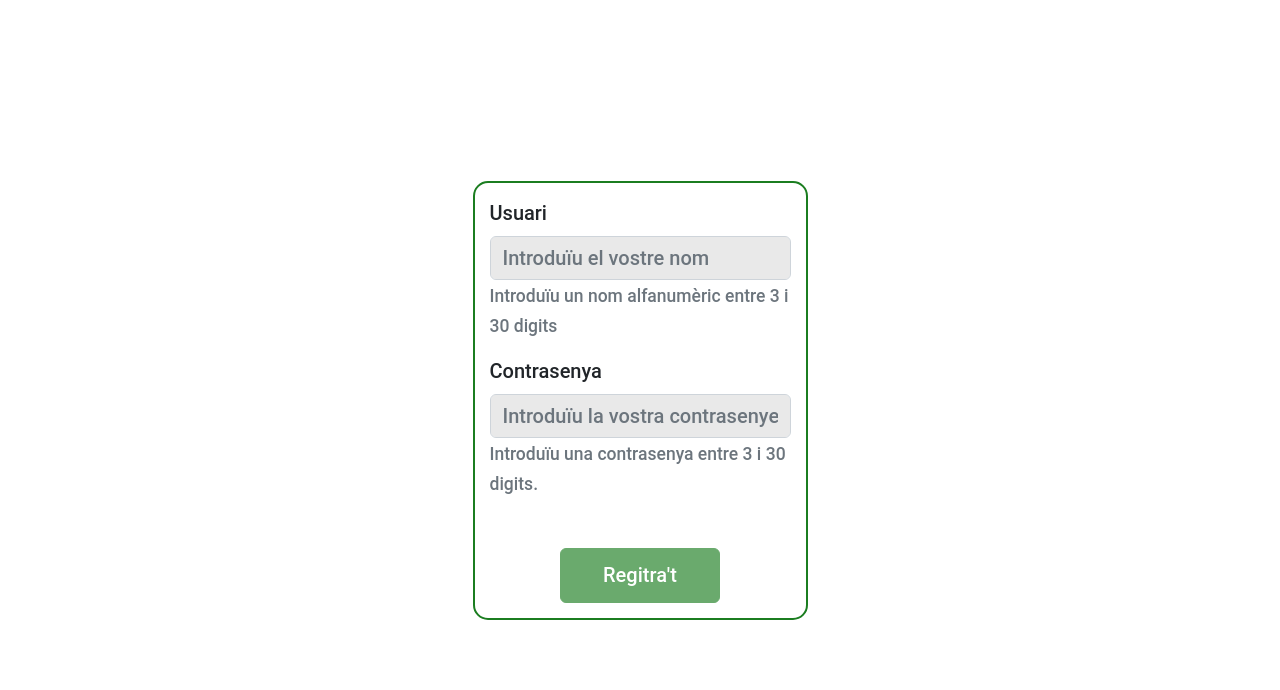
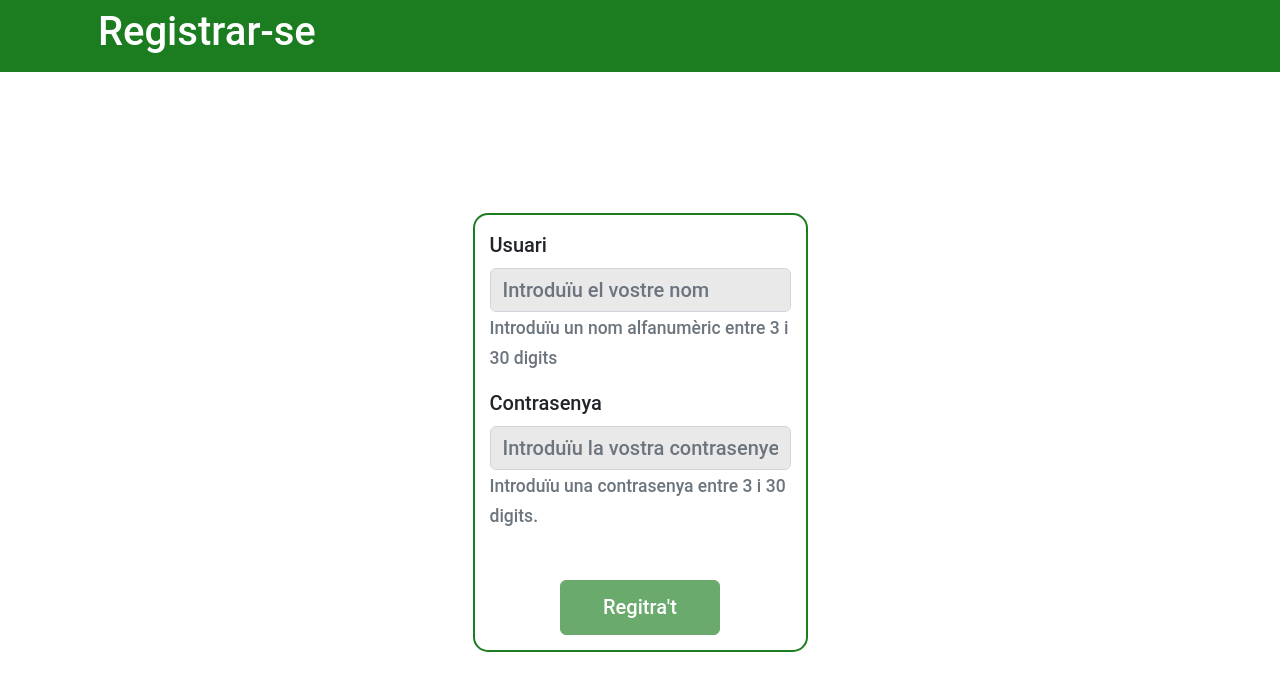
Before and after one commit to rtrepis/seq-saac-front, a React (Create React App) app: page /register in a window 1280 px wide. Shown: the top 690 px of the page. Built offline with nearby package versions, Linux system fonts and the light colour scheme; no server answers.

Commit message:
Added component Navigation

```diff
--- /dev/null
+++ b/src/components/Navigation/Navigation.tsx
@@ -0,0 +1,34 @@
+import Container from "react-bootstrap/Container";
+import Nav from "react-bootstrap/Nav";
+import Navbar from "react-bootstrap/Navbar";
+
+interface NavigationProps {
+  page: "Registrar-se";
+  linkPage: "register";
+}
+
+const Navigation = ({ page, linkPage }: NavigationProps): JSX.Element => {
+  return (
+    <Navbar collapseOnSelect expand="sm" bg="primary" variant="dark">
+      <Container className="d-flex justify-content-start">
+        <Navbar.Toggle aria-controls="responsive-navbar-nav" />
+        <Navbar.Brand href={`/${linkPage}`} className="ms-3">
+          <h1>{page}</h1>
+        </Navbar.Brand>
+
+        <Navbar.Collapse id="responsive-navbar-nav">
+          <Nav className="me-auto"></Nav>
+          {linkPage === "register" ? (
+            ""
+          ) : (
+            <Nav>
+              <Nav.Link href="/register">Registrar-se</Nav.Link>
+            </Nav>
+          )}
+        </Navbar.Collapse>
+      </Container>
+    </Navbar>
+  );
+};
+
+export default Navigation;
--- a/src/components/RegisterForm/RegisterFormStyled.ts
+++ b/src/components/RegisterForm/RegisterFormStyled.ts
@@ -1,7 +1,7 @@
 import styled from "styled-components";
 
 const RegisterFormStyled = styled.div`
-  min-height: 100vh;
+  min-height: 90vh;
   display: flex;
   flex-direction: column;
   align-items: center;
--- a/src/pages/RegisterFormPage/RegisterFormPage.tsx
+++ b/src/pages/RegisterFormPage/RegisterFormPage.tsx
@@ -1,6 +1,12 @@
+import Navigation from "../../components/Navigation/Navigation";
 import RegisterForm from "../../components/RegisterForm/RegisterForm";
 
 const RegisterFormPage = (): JSX.Element => {
-  return <RegisterForm />;
+  return (
+    <>
+      <Navigation page="Registrar-se" linkPage="register" />
+      <RegisterForm />
+    </>
+  );
 };
 export default RegisterFormPage;
--- a/src/sass/custom.scss
+++ b/src/sass/custom.scss
@@ -9,6 +9,10 @@ $input-font-weight: 500;
 $input-bg: #e9e9e9;
 $input-focus-bg: #ffff;
 
+$navbar-brand-font-size: 1.8rem;
+$navbar-toggler-font-size: 1rem;
+$navbar-nav-link-font-size: 0.2rem;
+
 $theme-colors: (
   "primary": #1b7d20,
 );
```
Also changed, not shown: 1 other file (tests, documents, lock files or other folders).
